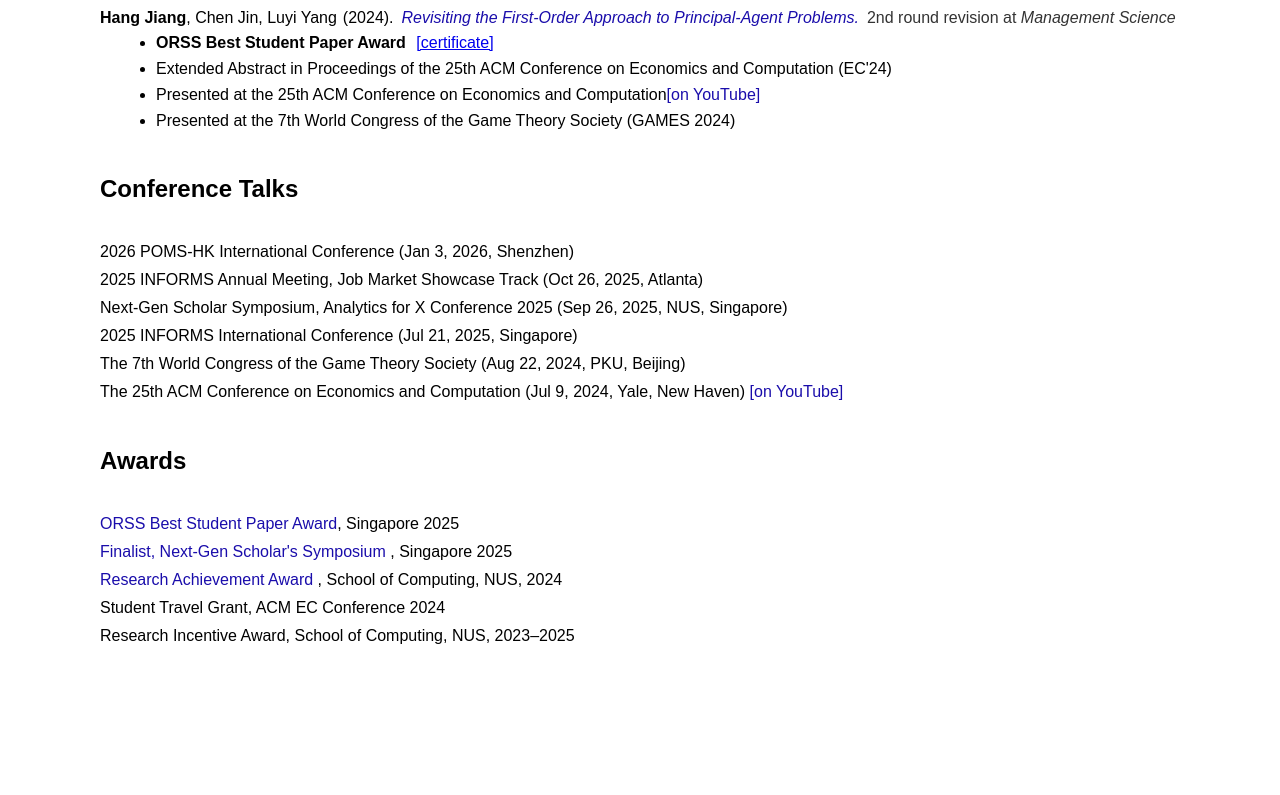
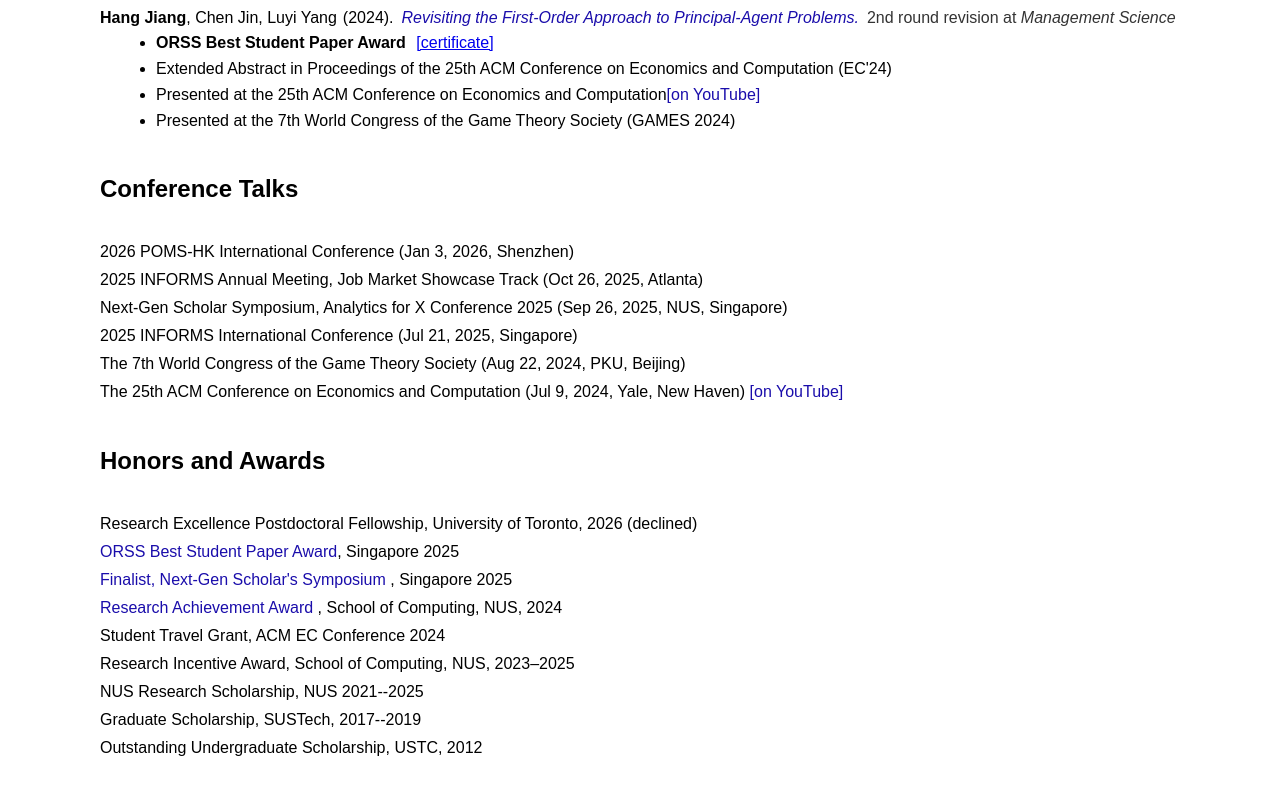
Before and after one commit to JHaaa/jianghang.github.io, a Next.js app: page /research in a window 1280 px wide. Shown: the part 405-1200 px from the top of the page. Before the commit the page ends 1096 px from the top, so only its background shows below. Built offline with nearby package versions, Linux system fonts and the light colour scheme.

Commit message:
update homepage

```diff
--- a/src/app/research/page.tsx
+++ b/src/app/research/page.tsx
@@ -132,8 +132,9 @@ const ResearchPage = () => {
         </li>
       </ul>
 
-      <h3 className={styles.header}>Awards</h3>
+      <h3 className={styles.header}>Honors and Awards</h3>
       <ul className={styles.customList}>
+        <li>Research Excellence Postdoctoral Fellowship, University of Toronto, 2026 (declined)</li>
         <li>
         <a
             className={styles.link}
@@ -161,6 +162,9 @@ const ResearchPage = () => {
         </li>
         <li>Student Travel Grant, ACM EC Conference 2024</li>
         <li>Research Incentive Award, School of Computing, NUS, 2023–2025</li>
+        <li>NUS Research Scholarship, NUS 2021--2025</li>
+        <li>Graduate Scholarship, SUSTech, 2017--2019 </li>
+        <li>Outstanding Undergraduate Scholarship, USTC, 2012</li>
       </ul>
     </div>
   );
```
Also changed, not shown: 1 other file (tests, documents, lock files or other folders).
